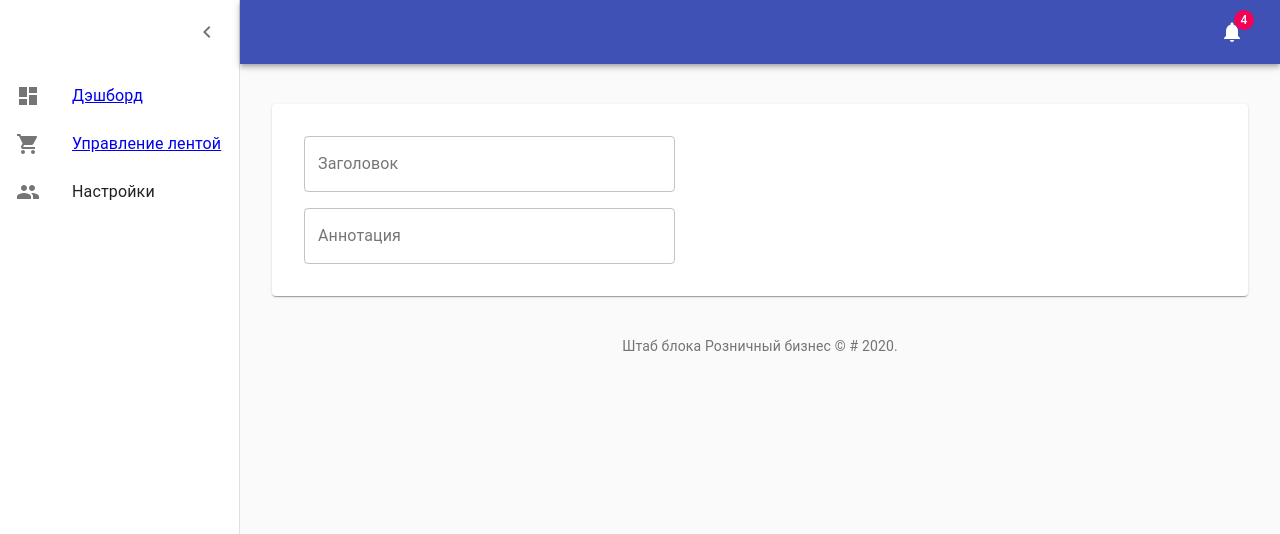
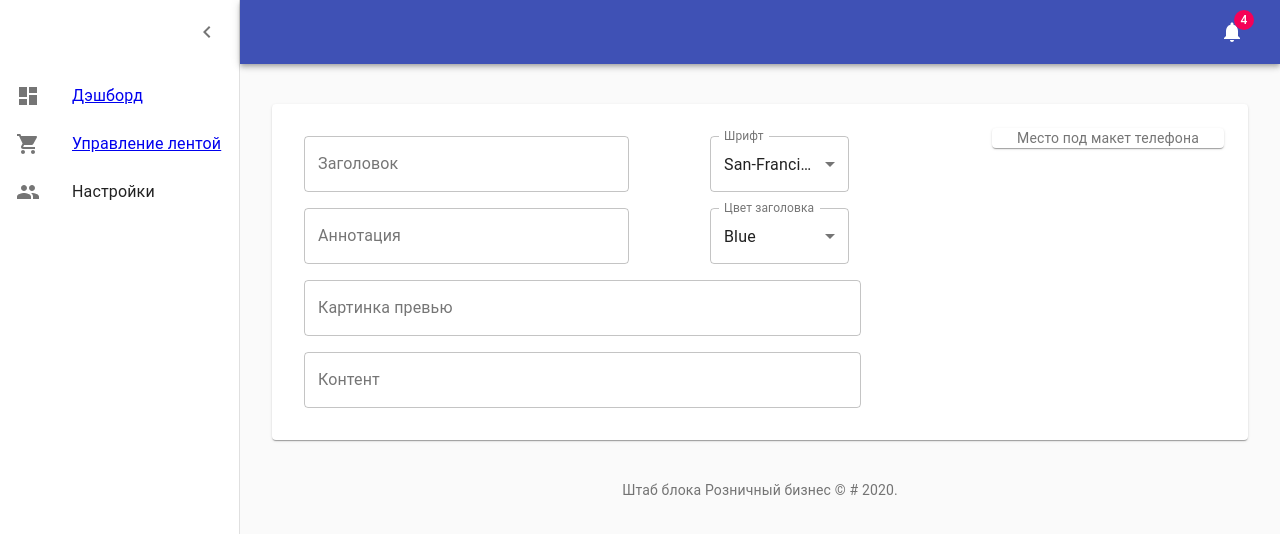
Before and after one commit to Faberge/digest-admin-panel, a React (Create React App) app: page /#/NewsList in a window 1280 px wide. Shown: the top 534 px of the page. Built offline with nearby package versions, Linux system fonts and the light colour scheme.

Commit message:
added control components - input, select

```diff
--- a/package.json
+++ b/package.json
@@ -11,6 +11,8 @@
     "@testing-library/user-event": "^7.1.2",
     "axios": "^0.21.0",
     "formik": "^2.2.1",
+    "material-ui-color-picker": "^3.5.1",
+    "mui-colorpicker-button": "^1.0.0",
     "react": "^16.14.0",
     "react-dom": "^16.14.0",
     "react-router-dom": "^5.2.0",
--- a/src/components/CreateNewsForm.js
+++ b/src/components/CreateNewsForm.js
@@ -1,8 +1,19 @@
-import React, { useState, useEffect } from 'react';
+import React from 'react';
+import { makeStyles } from '@material-ui/core/styles';
 import Grid from '@material-ui/core/Grid';
+import Paper from '@material-ui/core/Paper';
 import { useForm, Form } from './useForm';
-import { TextField } from '@material-ui/core';
+import Controls from './controls/Controls';
+import * as inputService from '../services/inputService';
 
+const useStyles = makeStyles((theme) => ({
+
+   paper: {
+     alignItems: 'stretch',
+     textAlign: 'center',
+     color: theme.palette.text.secondary,
+   },
+ }));
 
 const initialFieldValues ={
    id: 0,
@@ -11,13 +22,15 @@ const initialFieldValues ={
    image_preview: 'https://comss.pics/image/gXuZz',
    hashtag_list: '',
    content: '',
-   title_color: 0,
-   font: 'San Francisco',
+   title_color: 'Blue',
+   font: 'San-Francisco',
    published: true,
    created_dt: new Date()
 }
 
 export default function CreateNewsForm() {
+
+   const classes = useStyles();
 
    const {
       values,
@@ -29,15 +42,15 @@ export default function CreateNewsForm() {
    return (
          <Form>
             <Grid container>
-            <Grid item xs={6}>
-               <TextField
-                  variant='outlined'
+               <Grid container item xs={9}>
+                  <Grid item xs={7}>
+                     <Controls.Input
                         label='Заголовок'
                         name='title'
                         value={values.title}
                         onChange={handleInputChange}
                      />
-               <TextField
+                     <Controls.Input
                         variant='outlined'
                         label='Аннотация'
                         name='title_annotation'
@@ -45,7 +58,45 @@ export default function CreateNewsForm() {
                         onChange={handleInputChange}
                      />
                   </Grid>
-            <Grid item xs={6}></Grid>
+                  <Grid item xs={3}>
+                     <Controls.Select
+                        name='font'
+                        label='Шрифт'
+                        value={values.font}
+                        onChange={handleInputChange}
+                        options={inputService.getFontCollection()}
+                     />
+                     <Controls.Select
+                        name='title_color'
+                        label='Цвет заголовка'
+                        value={values.title_color}
+                        onChange={handleInputChange}
+                        options={inputService.getColorCollection()}
+                     />
+                  </Grid>
+                  <Grid item xs={12}>
+                     <Controls.Input
+                        label='Картинка превью'
+                        name='content'
+                        value={values.content}
+                        onChange={handleInputChange}
+                     />
+                  </Grid>
+
+                  <Grid item xs={12}>
+                     <Controls.Input
+                        label='Контент'
+                        name='content'
+                        value={values.content}
+                        onChange={handleInputChange}
+                     />
+                  </Grid>
+               </Grid>
+               <Grid container item xs={3}>
+                  <Grid item xs={12}>
+                     <Paper className={classes.paper}>Место под макет телефона</Paper>
+                  </Grid>
+               </Grid>
             </Grid>
          </Form>
    )
--- a/src/components/Dashboard.js
+++ b/src/components/Dashboard.js
@@ -1,39 +1,14 @@
-import React, { useState, useEffect } from 'react';
-//import ImageUpload from './ImageUpload';
-import Paper from '@material-ui/core/Paper';
+import React from 'react';
 import Grid from '@material-ui/core/Grid';
-import { makeStyles } from '@material-ui/core/styles';
-import TextField from '@material-ui/core/TextField';
 
-
-  const initialValues = {
+ /* const initialValues = {
    id: 0,
    Annotation: '',
    ArticleName: '',
    QQ: ''
- };
-
- const galleryImageList = [
-  "https://raw.githubusercontent.com/dxyang/StyleTransfer/master/style_imgs/mosaic.jpg",
-  "https://upload.wikimedia.org/wikipedia/commons/thumb/e/ea/Van_Gogh_-_Starry_Night_-_Google_Art_Project.jpg/1280px-Van_Gogh_-_Starry_Night_-_Google_Art_Project.jpg",
-  "https://raw.githubusercontent.com/ShafeenTejani/fast-style-transfer/master/examples/dora-maar-picasso.jpg",
-  "https://pbs.twimg.com/profile_images/925531519858257920/IyYLHp-u_400x400.jpg",
-  "https://raw.githubusercontent.com/ShafeenTejani/fast-style-transfer/master/examples/dog.jpg",
-  "http://r.ddmcdn.com/s_f/o_1/cx_462/cy_245/cw_1349/ch_1349/w_720/APL/uploads/2015/06/caturday-shutterstock_149320799.jpg"
-];
-
-const useStyles = makeStyles((theme) => ({
-  root: {
-    '& > *': {
-      margin: theme.spacing(1),
-      width: '25ch',
-    },
-  },
-}));
+ };*/
 
 function Dashboard() {
-
-  //const [values, setValues] = useState(initialValues);
 
   return (
      <form>
@@ -41,26 +16,10 @@ function Dashboard() {
          <Grid container>
            {/*Заголовок */}
            <Grid item xs={4}>
-            <TextField
-              fullWidth
-              id="outlined-multiline-static"
-              multiline
-              rows={2}
-              label="Заголовок статьи"
-              variant="outlined"
-            />
           </Grid>
           <Grid item xs={1}> </Grid>
           {/*Аннотация */}
           <Grid item xs={7}>
-            <TextField
-              fullWidth
-              id="outlined-multiline-static"
-              multiline
-              rows={2}
-              label="Аннотация"
-              variant="outlined"
-            />
           </Grid>
           <Grid item xs={6}>
 
--- a/src/components/NewsList.js
+++ b/src/components/NewsList.js
@@ -1,7 +1,6 @@
-import React, { useState, useEffect } from 'react';
+import React from 'react';
 //import ImageUpload from './ImageUpload';
 import Paper from '@material-ui/core/Paper';
-import Grid from '@material-ui/core/Grid';
 import { makeStyles } from '@material-ui/core/styles';
 import CreateNewsForm from './CreateNewsForm';
 
--- /dev/null
+++ b/src/components/controls/Controls.js
@@ -0,0 +1,11 @@
+import Input from './Input';
+import Select from './Select';
+import SelectColor from './SelectColor';
+
+const Controls = {
+  Input,
+  Select,
+  SelectColor
+};
+
+export default Controls;
--- /dev/null
+++ b/src/components/controls/Input.js
@@ -0,0 +1,19 @@
+import React from 'react';
+import { TextField } from '@material-ui/core';
+
+
+function Input(props) {
+  const {name, label, value, onChange} = props;
+  return (
+    <TextField
+        variant='outlined'
+        multiline
+        label={label}
+        name={name}
+        value={value}
+        onChange={onChange}
+    />
+  )
+};
+
+export default Input;
--- /dev/null
+++ b/src/components/controls/Select.js
@@ -0,0 +1,27 @@
+import React from 'react';
+import { FormControl, InputLabel, MenuItem, Select as MuiSelect } from '@material-ui/core';
+
+function Select(props) {
+
+  const { name, label, value, onChange, options } = props;
+
+  return (
+    <FormControl variant="outlined">
+    <InputLabel>{label}</InputLabel>
+    <MuiSelect
+      label={label}
+      name={name}
+      value={value}
+      onChange={onChange}>
+        <MenuItem value=''>Нет</MenuItem>
+        {
+          options.map(
+            item => (<MenuItem key={item.id} value={item.id}>{item.title}</MenuItem>)
+          )
+        }
+    </MuiSelect>
+  </FormControl>
+  );
+};
+
+export default Select;
--- /dev/null
+++ b/src/components/controls/SelectColor.js
@@ -0,0 +1,18 @@
+import React from 'react';
+import ColorPicker from 'material-ui-color-picker';
+
+function SelectColor(props) {
+
+  const { name, value, onChange } = props;
+
+  return (
+    <ColorPicker
+      name={name}
+      defaultValue='#000'
+      value={value}
+      onChange={onChange}
+    />
+  )
+}
+
+export default SelectColor;
--- a/src/components/useForm.js
+++ b/src/components/useForm.js
@@ -34,7 +34,7 @@ export function Form(props) {
   const classes = useStyles();
 
   return (
-    <form class={classes.root}>
+    <form className={classes.root} autoComplete='off'>
       {props.children}
     </form>
   )
--- a/src/index.js
+++ b/src/index.js
@@ -4,8 +4,6 @@ import ReactDOM from 'react-dom';
 import App from './App';
 
 ReactDOM.render(
-  <React.StrictMode>
-    <App />
-  </React.StrictMode>,
+    <App />,
   document.getElementById('root')
 );
--- a/src/news-panel.js
+++ b/src/news-panel.js
@@ -12,7 +12,6 @@ import IconButton from '@material-ui/core/IconButton';
 import Badge from '@material-ui/core/Badge';
 import Container from '@material-ui/core/Container';
 import Grid from '@material-ui/core/Grid';
-//import Paper from '@material-ui/core/Paper';
 import Link from '@material-ui/core/Link';
 import MenuIcon from '@material-ui/icons/Menu';
 import ChevronLeftIcon from '@material-ui/icons/ChevronLeft';
@@ -130,7 +129,7 @@ export default function NewsPanel() {
   const handleDrawerClose = () => {
     setOpen(false);
   };
-  const fixedHeightPaper = clsx(classes.paper, classes.fixedHeight);
+  //const fixedHeightPaper = clsx(classes.paper, classes.fixedHeight);
 
   return (
   <Router>
--- /dev/null
+++ b/src/services/inputService.js
@@ -0,0 +1,11 @@
+export const getFontCollection = () => ([
+    {id: 'San-Francisco',title: 'San-Francisco'},
+    {id: 'Arial',title: 'Arial'},
+    {id: 'Oswald',title: 'Oswald'}
+]);
+
+export const getColorCollection = () => ([
+    {id: 'Green',title: 'Red'},
+    {id: 'Red',title: 'Green'},
+    {id: 'Blue',title: 'Blue'}
+]);
```
Also changed, not shown: 1 other file (tests, documents, lock files or other folders). Lines whose indentation alone changed are shown as unchanged.
